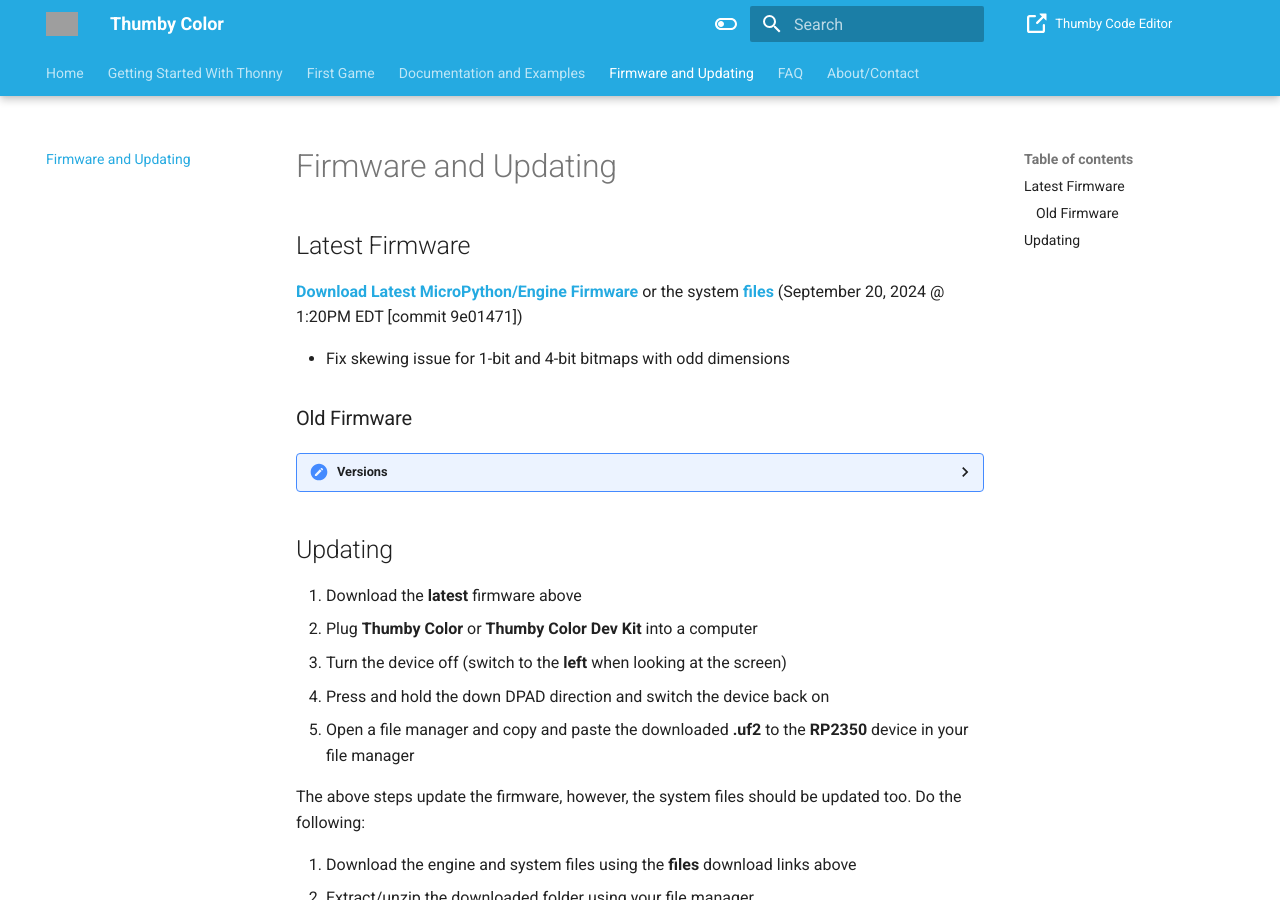
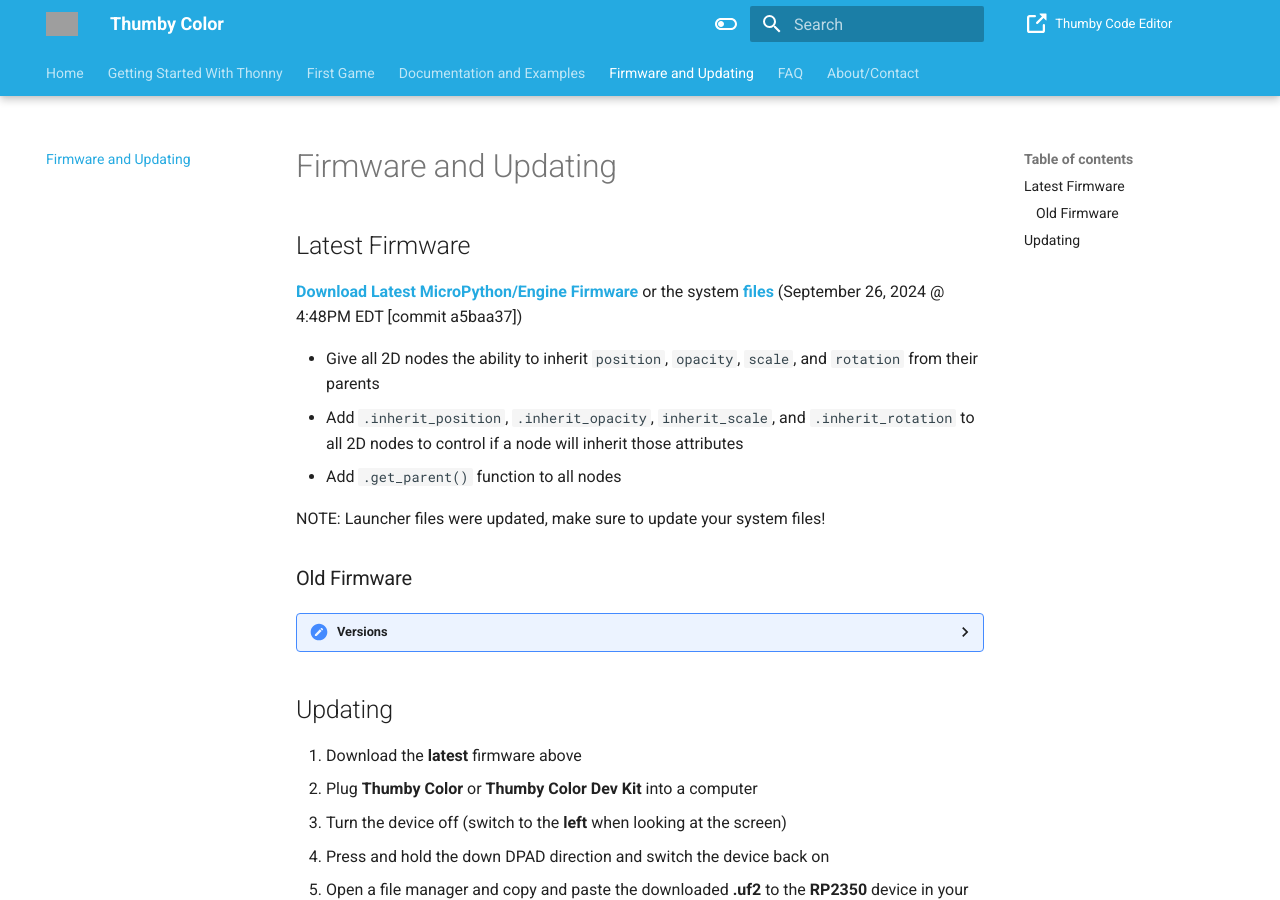
Before and after one commit to TinyCircuits/Thumby-Color-Website, an MkDocs documentation site: the page built from docs/pages/firmware-and-updating/firmware-and-updating.md, in a window 1280 px wide and 900 px high. Built offline with MkDocs 1.6.1 and Material for MkDocs 9.7.7, drawn with Linux system fonts in a browser that asks for light colours; grey boxes are pictures that could not be loaded.

Commit message:
Inheritance update

```diff
--- a/docs/pages/firmware-and-updating/firmware-and-updating.md
+++ b/docs/pages/firmware-and-updating/firmware-and-updating.md
@@ -1,13 +1,23 @@
 ## Latest Firmware
 
 
-<a href="https://color.thumby.us/firmware/firmware_9e01471.uf2" target="_blank" alt="Firmware">**Download Latest MicroPython/Engine Firmware**</a> or the system <a href="https://github.com/TinyCircuits/TinyCircuits-Tiny-Game-Engine/tree/9e0147139790b176f5966f70ab5474a608469a97" target="_blank" alt="Firmware">**files**</a> (September 20, 2024 @ 1:20PM EDT [commit 9e01471])
+<a href="https://color.thumby.us/firmware/firmware_a5baa37.uf2" target="_blank" alt="Firmware">**Download Latest MicroPython/Engine Firmware**</a> or the system <a href="https://github.com/TinyCircuits/TinyCircuits-Tiny-Game-Engine/tree/a5baa37a617091688d3fb5d343e383ec5dba37f3" target="_blank" alt="Firmware">**files**</a> (September 26, 2024 @ 4:48PM EDT [commit a5baa37])
 
-* Fix skewing issue for 1-bit and 4-bit bitmaps with odd dimensions
+* Give all 2D nodes the ability to inherit `position`, `opacity`, `scale`, and `rotation` from their parents
+* Add `.inherit_position`, `.inherit_opacity`, `inherit_scale`, and `.inherit_rotation` to all 2D nodes to control if a node will inherit those attributes
+* Add `.get_parent()` function to all nodes
+
+NOTE: Launcher files were updated, make sure to update your system files!
 
 ### Old Firmware
 
 ??? Versions
+
+    <a href="https://color.thumby.us/firmware/firmware_9e01471.uf2" target="_blank" alt="Firmware">**Download MicroPython/Engine Firmware**</a> or the system <a href="https://github.com/TinyCircuits/TinyCircuits-Tiny-Game-Engine/tree/9e0147139790b176f5966f70ab5474a608469a97" target="_blank" alt="Firmware">**files**</a> (September 20, 2024 @ 1:20PM EDT [commit 9e01471])
+
+    * Fix skewing issue for 1-bit and 4-bit bitmaps with odd dimensions
+
+    ---
 
     <a href="https://color.thumby.us/firmware/firmware_ac8a4c7.uf2" target="_blank" alt="Firmware">**Download MicroPython/Engine Firmware**</a> or the system <a href="https://github.com/TinyCircuits/TinyCircuits-Tiny-Game-Engine/tree/ac8a4c7ca94835c3ff5eee78f0ba81a864f9d1a6" target="_blank" alt="Firmware">**files**</a> (September 18, 2024 @ 4:08PM EDT [commit ac8a4c7])
 
```
Also changed, not shown: 19 other files.
